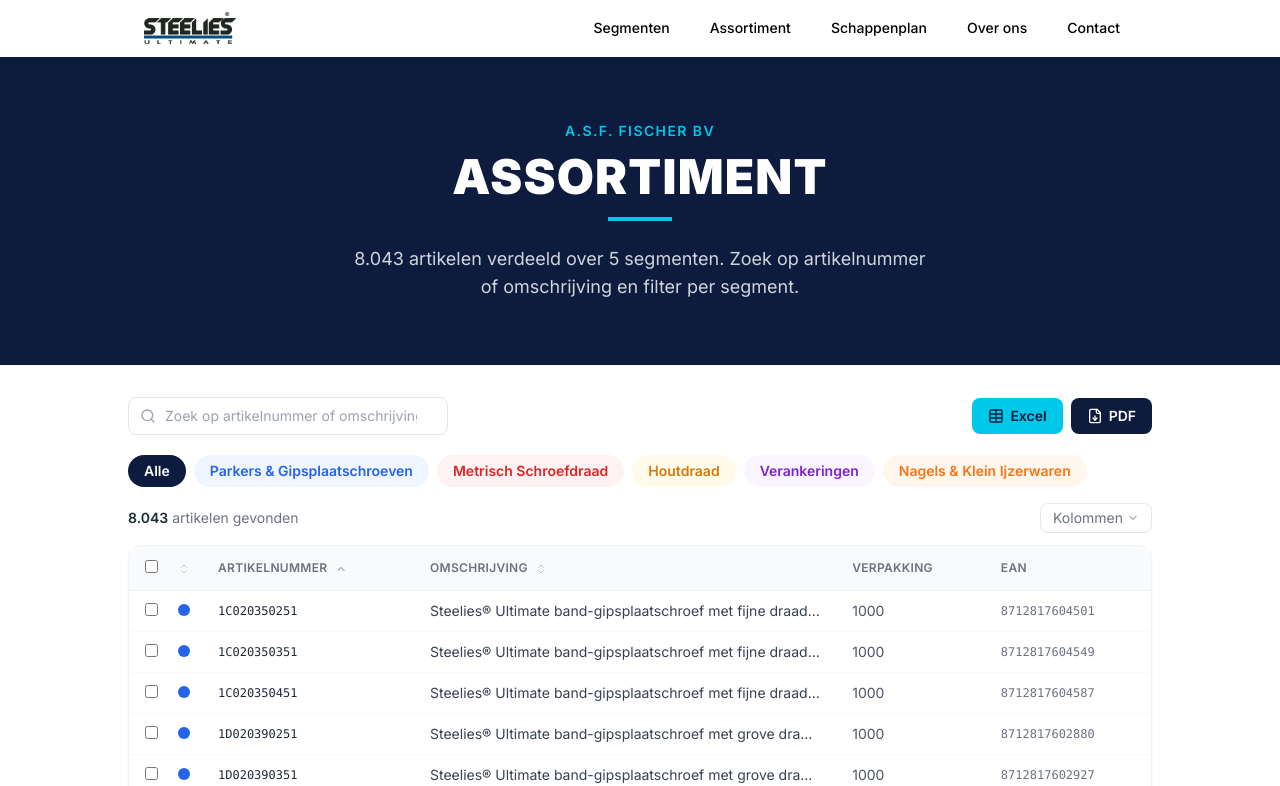
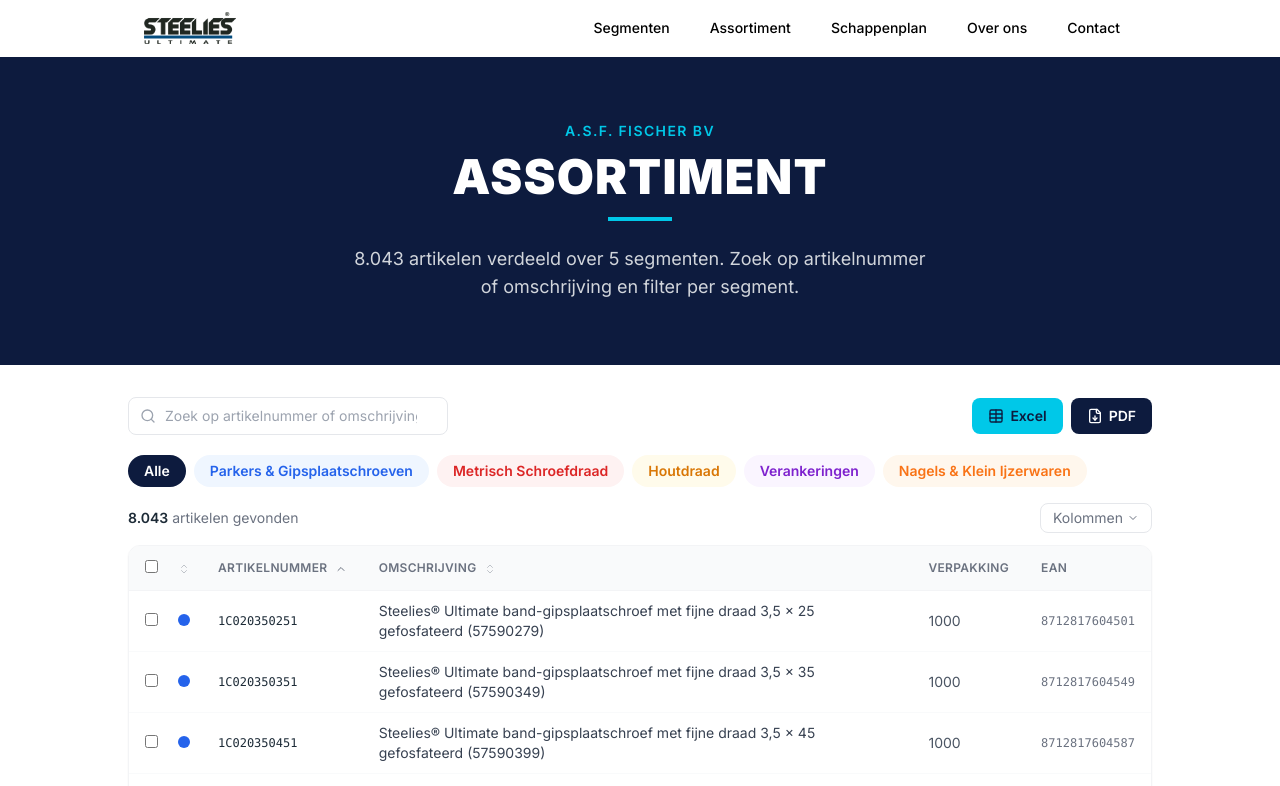
Before and after one commit to Jopsternll/steelies-ultimate, a Next.js app: page /assortiment in a window 1280 px wide. Shown: the top 786 px of the page. Built offline with nearby package versions, Linux system fonts and the light colour scheme.

Commit message:
Show full article description with text wrap instead of truncation
Co-Authored-By: Claude Sonnet 4.6 <noreply@anthropic.com>

```diff
--- a/components/AssortimentTable.tsx
+++ b/components/AssortimentTable.tsx
@@ -418,10 +418,8 @@ export default function AssortimentTable({ products }: { products: Product[] })
                       <td className="px-4 py-2.5 font-mono text-xs text-steelies-dark whitespace-nowrap">
                         {p.artikelnummer}
                       </td>
-                      <td className="px-4 py-2.5 max-w-xs">
-                        <span className="block truncate text-gray-700" title={p.omschrijving}>
-                          {p.omschrijving}
-                        </span>
+                      <td className="px-4 py-2.5">
+                        <span className="text-gray-700">{p.omschrijving}</span>
                       </td>
                       {showVerpakking && (
                         <td className="px-4 py-2.5 text-gray-600 whitespace-nowrap">
```
